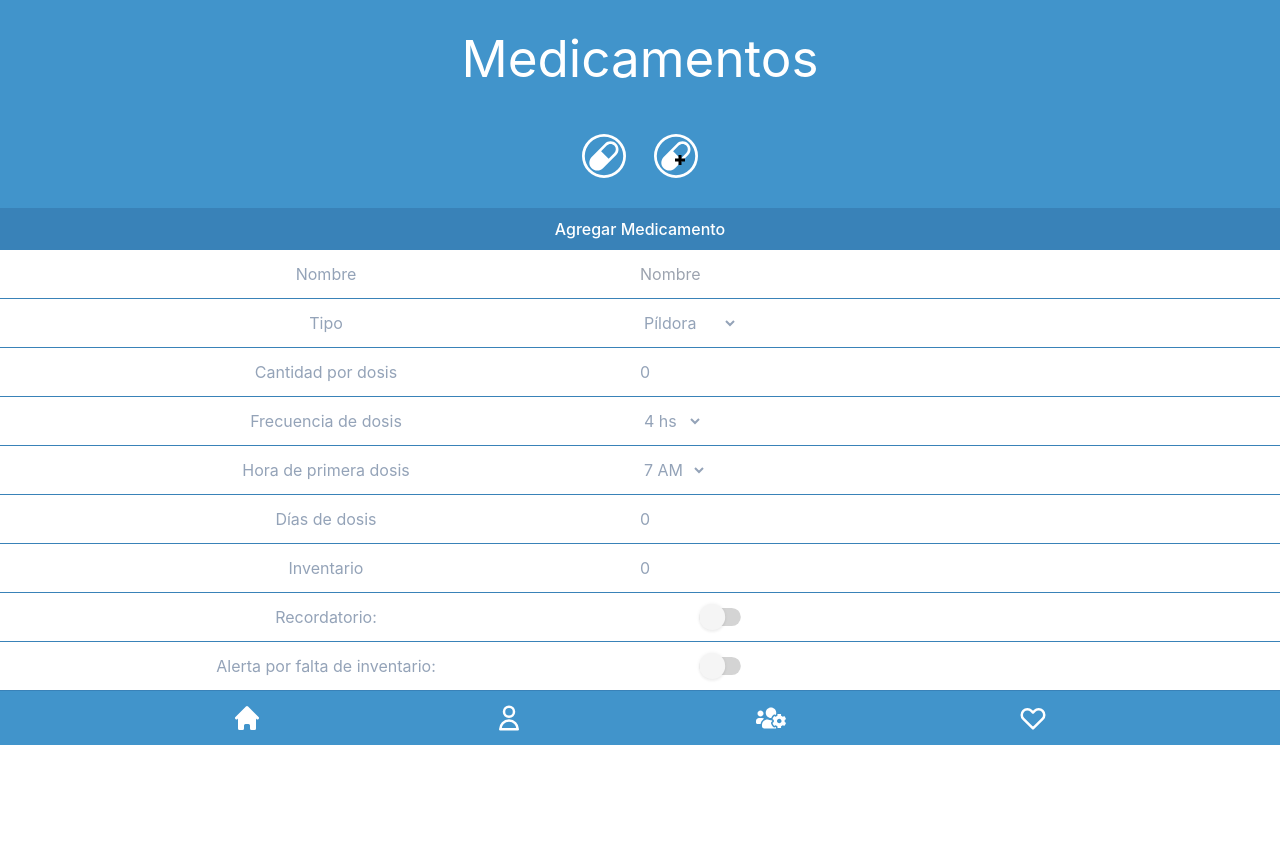
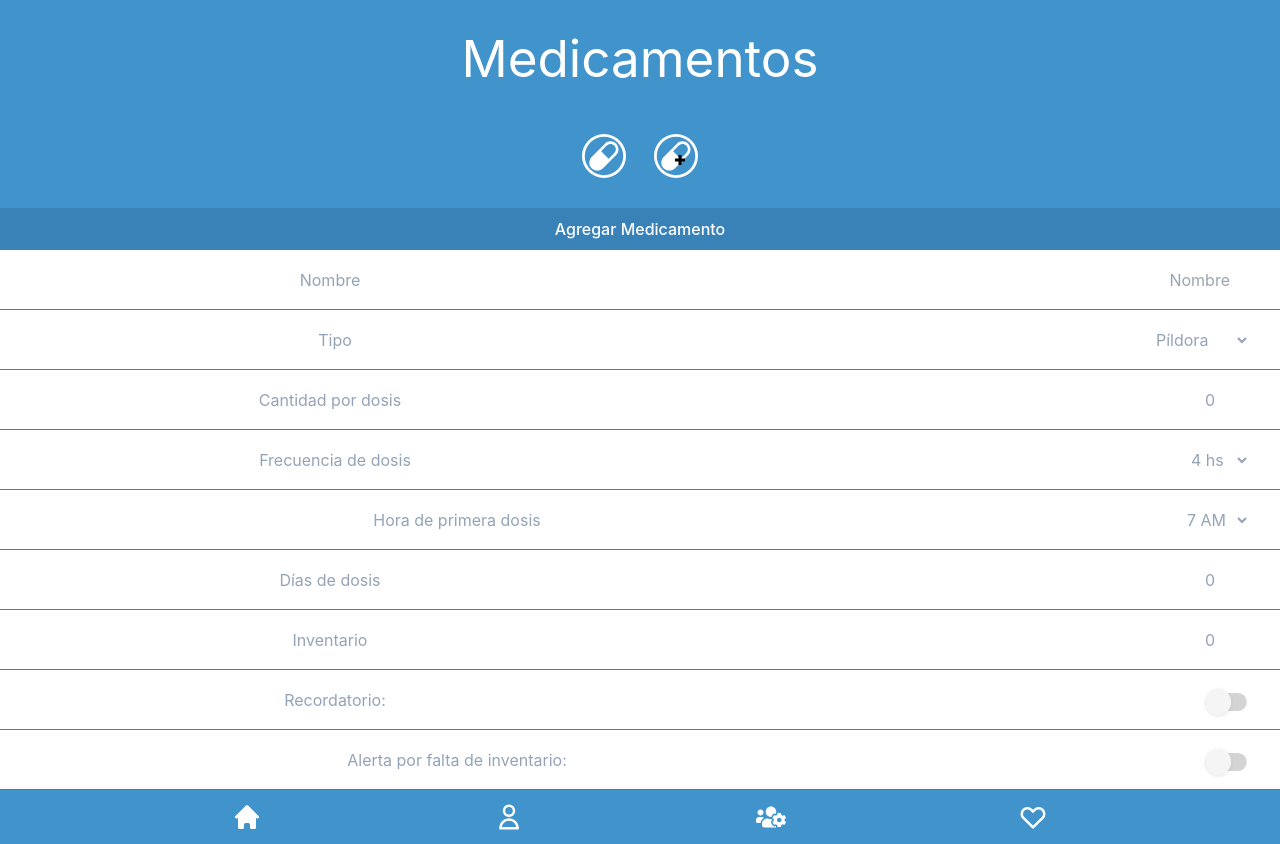
Before and after one commit to ArrascaetaFedericoIgnacio/SANVA-Proyect, a React (Vite) app in the folder client/: page /DrugsForm in a window 1280 px wide. Before the commit the page ends 800 px from the top, so only its background shows below. Built offline with nearby package versions, Linux system fonts and the light colour scheme.

Commit message:
Tunning style

```diff
--- a/client/src/components/DrugsForm.jsx
+++ b/client/src/components/DrugsForm.jsx
@@ -101,9 +101,9 @@ const DrugsForm = () => {
         onSubmit={HandleSubmit}
         validate={validateFields}>
         {({ isSubmitting }) => (
-          <Form>
+          <Form className="text-black bg-white">
             <div className='flex flex-col bg-[#58afdd] text-white'>
-              {/* <div className='flex justify-center items-center gap-2 py-2'>
+              {/* <div className='flex justify-center items-center gap-2 py-5[20px]2'>
                 <p>Agregar Medicamento</p>
               </div> */}
               <button className="py-2 w-full rounded-none text-white bg-[#3982b8]"
@@ -115,9 +115,9 @@ const DrugsForm = () => {
                     >
                       {({ field, form: { touched, errors }, meta }) => (
                         <div className="border-b-[1.8px] border-[#3982b8]">
-                        <div className="w-screen flex bg-white text-slate-400 p-3">
+                        <div className="w-screen bg-white text-slate-400 py-[17.5px] flex justify-between px-[30px] items-center">
                           <label className="w-[50%]">Nombre </label>
-                          <input type="text" className="bg-white" placeholder="Nombre" {...field}></input>
+                          <input type="text" className="bg-white w-[50%] text-right mr-5" placeholder="Nombre" {...field}></input>
                           {meta.touched && meta.error && (
                             <div className='pt-2 text-red-600 font-semibold'>
                               {meta.error}
@@ -134,7 +134,7 @@ const DrugsForm = () => {
                     >
                       {({ field, form: { touched, errors }, meta }) => (
                         <div className="border-b-[1.8px] border-[#3982b8]">
-                        <div className="w-screen flex bg-white text-slate-400 p-3">
+                        <div className="w-screen bg-white text-slate-400 py-[17.5px] flex justify-between px-[30px] items-center">
                           <label className="w-[50%]">Tipo </label>
                           <select name="type" className="bg-white" {...field}>
                             <option value="píldora">Píldora</option>
@@ -157,9 +157,9 @@ const DrugsForm = () => {
                     >
                       {({ field, form: { touched, errors }, meta }) => (
                         <div className="border-b-[1.8px] border-[#3982b8]">
-                        <div className="w-screen flex bg-white text-slate-400 p-3">
+                        <div className="w-screen bg-white text-slate-400 py-[17.5px] flex justify-between px-[30px] items-center">
                           <label className="w-[50%]">Cantidad por dosis </label>
-                          <input type="number" className="bg-white" placeholder="1" {...field}></input>
+                          <input type="number" className="bg-white w-[50%] text-right mr-5" placeholder="1" {...field}></input>
                           {meta.touched && meta.error && (
                             <div className='pt-2 text-red-600 font-semibold'>
                               {meta.error}
@@ -175,7 +175,7 @@ const DrugsForm = () => {
                     >
                       {({ field, form: { touched, errors }, meta }) => (
                         <div className="border-b-[1.8px] border-[#3982b8]">
-                        <div className="w-screen flex bg-white text-slate-400 p-3">
+                        <div className="w-screen bg-white text-slate-400 py-[17.5px] flex justify-between px-[30px] items-center">
                           <label className="w-[50%]">Frecuencia de dosis </label>
                           <select name="doseFrequency" className="bg-white" {...field}>
                             <option value="4 hs">4 hs</option>
@@ -198,8 +198,8 @@ const DrugsForm = () => {
                     >
                       {({ field, form: { touched, errors }, meta }) => (
                         <div className="border-b-[1.8px] border-[#3982b8]">
-                        <div className="w-screen flex bg-white text-slate-400 p-3">
-                          <label className="w-[50%]">Hora de primera dosis </label>
+                        <div className="w-screen bg-white text-slate-400 py-[17.5px] flex justify-between px-[30px] items-center">
+                          <label className="w-[70%]">Hora de primera dosis </label>
                           <select name="firstDoseHour" className="bg-white" {...field}>
                             <option value="7 AM">7 AM</option>
                             <option value="8 AM">8 AM</option>
@@ -225,9 +225,9 @@ const DrugsForm = () => {
                     >
                       {({ field, form: { touched, errors }, meta }) => (
                         <div className="border-b-[1.8px] border-[#3982b8]">
-                        <div className="w-screen flex bg-white text-slate-400 p-3">
+                        <div className="w-screen bg-white text-slate-400 py-[17.5px] flex justify-between px-[30px] items-center">
                           <label className="w-[50%]">Días de dosis </label>
-                          <input type="number" className="bg-white" {...field}></input>
+                          <input type="number" className="bg-white w-[50%] text-right mr-5" {...field}></input>
                           {meta.touched && meta.error && (
                             <div className='pt-2 text-red-600 font-semibold'>
                               {meta.error}
@@ -243,9 +243,9 @@ const DrugsForm = () => {
                     >
                       {({ field, form: { touched, errors }, meta }) => (
                         <div className="border-b-[1.8px] border-[#3982b8]">
-                        <div className="w-screen flex bg-white text-slate-400 p-3">
+                        <div className="w-screen bg-white text-slate-400 py-[17.5px] flex justify-between px-[30px] items-center">
                           <label className="w-[50%]">Inventario </label>
-                          <input type="number" className="bg-white" {...field}></input>
+                          <input type="number" className="bg-white w-[50%] text-right mr-5" {...field}></input>
                           {meta.touched && meta.error && (
                             <div className='pt-2 text-red-600 font-semibold'>
                               {meta.error}
@@ -259,7 +259,7 @@ const DrugsForm = () => {
                     <Field name="reminder">
                       {({ field, form: { touched, errors }, meta }) => (
                         <div className="border-b-[1.8px] border-[#3982b8]">
-                          <div className="w-screen flex bg-white text-slate-400 space-x-16 p-3">
+                          <div className="w-screen bg-white text-slate-400 py-[17.5px] flex justify-between px-[30px] items-center">
                             <label className="w-[50%]">Recordatorio: </label>
                                 <input
                                   className={checkSwitch}
@@ -284,8 +284,8 @@ const DrugsForm = () => {
                     >
                       {({ field, form: { touched, errors }, meta }) => (
                         <div className="border-b-[1.8px] border-[#3982b8]">
-                        <div className="w-screen flex bg-white text-slate-400 space-x-16 p-3">
-                          <label className="w-[50%]">Alerta por falta de inventario: </label>
+                        <div className="w-screen bg-white text-slate-400 py-[17.5px] flex justify-between px-[30px] items-center">
+                          <label className="w-[70%]">Alerta por falta de inventario: </label>
                                 <input
                                   className={checkSwitch}
                                   type='checkbox'
```
